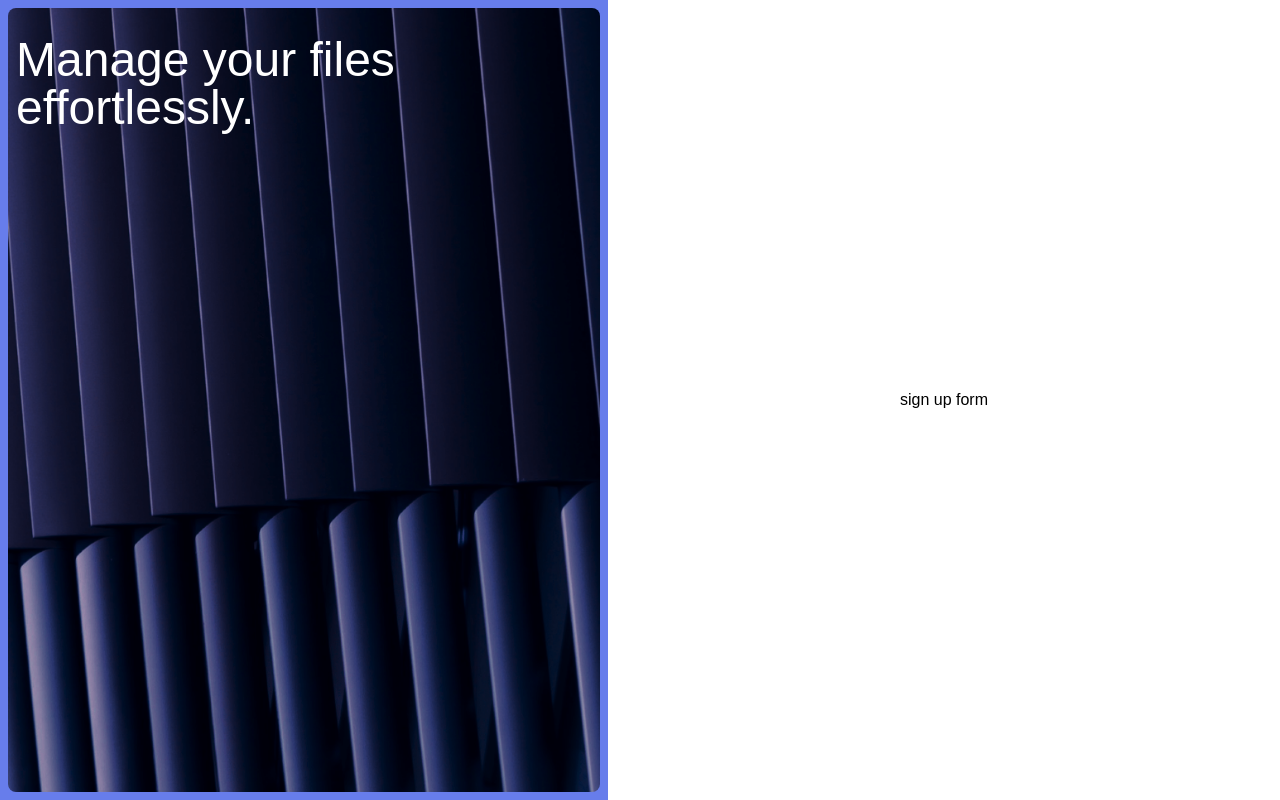
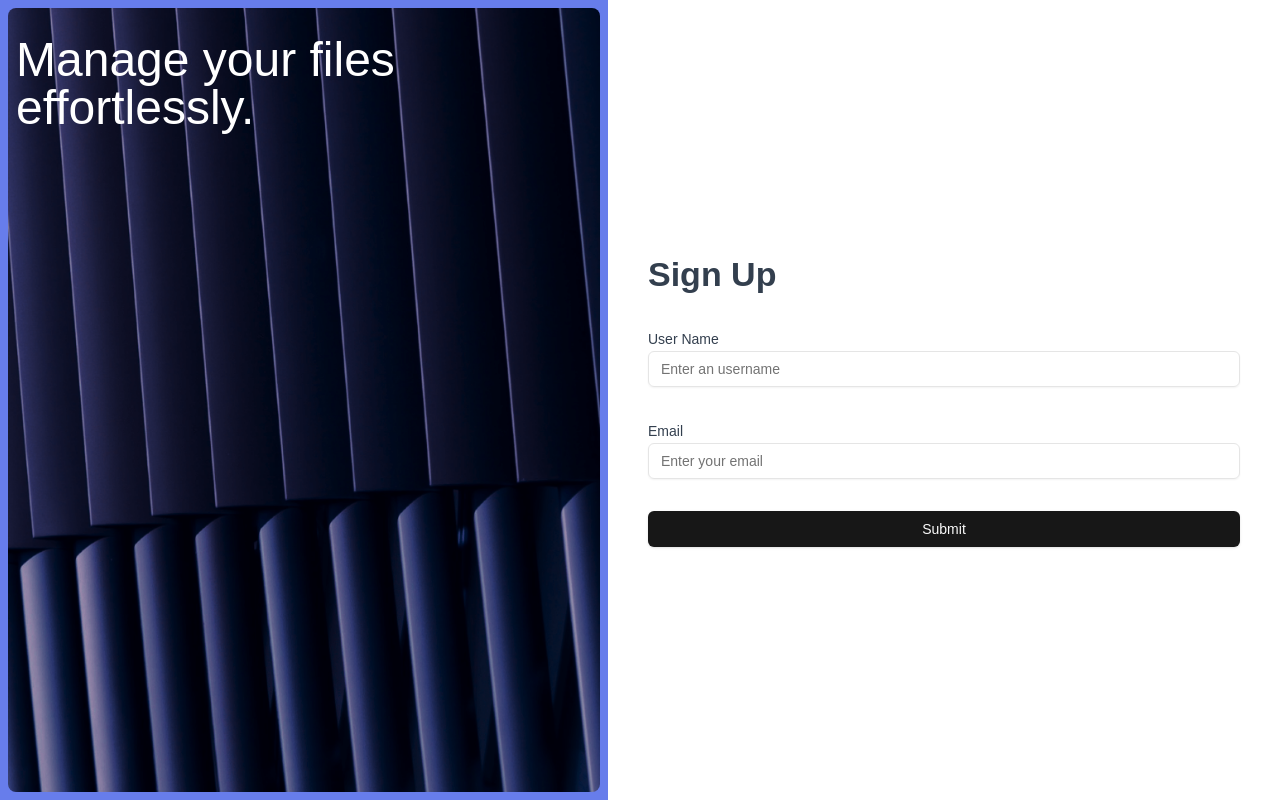
Before and after one commit to Hctor11/cloudwise, a Next.js app: page /sign-up in a window 1280 px wide. Built offline with nearby package versions, Linux system fonts and the light colour scheme.

Commit message:
add form elements

```diff
--- a/app/(auth)/layout.tsx
+++ b/app/(auth)/layout.tsx
@@ -1,3 +1,5 @@
+"use client"
+
 import React from "react";
 /* eslint-disable tailwindcss/classnames-order */
 
@@ -11,7 +13,7 @@ const Layout = ({ children }: { children: React.ReactNode }) => {
           </div>
         </div>
       </section>
-      <div className="flex flex-1 items-center justify-center p-10 bg-white">
+      <div className="flex flex-1 flex-col items-center bg-white p-4 py-10 lg:justify-center lg:p-10 lg:py-0">
         {children}
       </div>
     </div>
--- a/app/(auth)/sign-in/page.tsx
+++ b/app/(auth)/sign-in/page.tsx
@@ -1,11 +1,13 @@
+"use client"
+
 import React from 'react'
 import AuthForm from '@/components/AuthForm'
 
 const SignIn = () => {
   return (
-    <div>
+    <>
       <AuthForm type="sign-in"/>
-    </div>
+    </>
   )
 }
 
--- a/app/(auth)/sign-up/page.tsx
+++ b/app/(auth)/sign-up/page.tsx
@@ -1,11 +1,13 @@
+"use client"
+
 import React from 'react'
 import AuthForm from '@/components/AuthForm'
 
 const SignUp = () => {
   return (
-    <div>
+    <>
       <AuthForm type="sign-up"/>
-    </div>
+    </>
   )
 }
 
--- a/app/globals.css
+++ b/app/globals.css
@@ -62,7 +62,7 @@ body {
     @apply flex h-[78px] flex-col justify-center rounded-xl border border-light-300 px-4 shadow-drop-1;
   }
   .shad-form-label {
-    @apply text-light-100 pt-2 body-2 w-full !important;
+    @apply text-light-100 w-full !important;
   }
   .shad-form-message {
     @apply text-red body-2 ml-4 !important;
@@ -207,7 +207,7 @@ body {
 
   /* AuthForm */
   .auth-form {
-    @apply flex max-h-[800px] w-full max-w-[580px] flex-col justify-center space-y-6 transition-all lg:h-full lg:space-y-8 !important;
+    @apply flex max-h-[800px] w-full max-w-[1000px] flex-col justify-center space-y-6 transition-all lg:h-full lg:space-y-8 !important;
   }
   .form-title {
     @apply h1 text-center text-light-100 md:text-left !important;
@@ -360,6 +360,7 @@ body {
   .thumbnail-image {
     @apply size-full object-cover object-center !important;
   }
+
 }
 
 @layer base {
--- a/components/AuthForm.tsx
+++ b/components/AuthForm.tsx
@@ -1,16 +1,90 @@
-import React from 'react'
+"use client";
 
-const AuthForm = ({ type }:{type: "sign-in" | "sign-up"}) => {
+import React from "react";
+import { z } from "zod";
+import { zodResolver } from "@hookform/resolvers/zod";
+import { useForm } from "react-hook-form";
+
+import { Button } from "@/components/ui/button";
+import {
+  Form,
+  FormControl,
+  FormDescription,
+  FormField,
+  FormItem,
+  FormLabel,
+  FormMessage,
+} from "@/components/ui/form";
+import { Input } from "@/components/ui/input";
+
+const AuthFormSchema = z.object({
+  email: z.string().email(),
+  password: z.string().min(8),
+  username: z.string().min(3),
+});
+
+const AuthForm = ({ type }: { type: "sign-in" | "sign-up" }) => {
+  // 1. Define your form.
+  const form = useForm<z.infer<typeof AuthFormSchema>>({
+    resolver: zodResolver(AuthFormSchema),
+    defaultValues: {
+      username: "",
+    },
+  });
+
+  // 2. Define a submit handler.
+  function onSubmit(values: z.infer<typeof AuthFormSchema>) {
+    // Do something with the form values.
+    // ✅ This will be type-safe and validated.
+    console.log(values);
+  }
+
   return (
-    <div>
-        {type === 'sign-in' && (
-            <div>sign in form</div>
-        )}
-        {type === 'sign-up' && (
-            <div>sign up form</div>
-        )}
-    </div>
-  )
-}
+    <>
+      <Form {...form}>
+        <form onSubmit={form.handleSubmit(onSubmit)} className="auth-form">
+          <h1 className="form-title">
+            {type === "sign-in" ? "Sign In" : "Sign Up"}
+          </h1>
+          {type === "sign-up" && (
+            <FormField
+              control={form.control}
+              name="username"
+              render={({ field }) => (
+                <FormItem>
+                  <FormLabel className="shad-form-label">User Name</FormLabel>
+                  <FormControl>
+                    <Input
+                      placeholder="Enter an username"
+                      {...field}
+                    />
+                  </FormControl>
+                  <FormMessage className="shad-form-message" />
+                </FormItem>
+              )}
+            />
+          )}
 
-export default AuthForm
+          <FormField
+            control={form.control}
+            name="email"
+            render={({ field }) => (
+              <FormItem>
+                <FormLabel className="shad-form-label">Email</FormLabel>
+                <FormControl>
+                  <Input placeholder="Enter your email" {...field} />
+                </FormControl>
+
+                <FormMessage className="shad-form-message" />
+              </FormItem>
+            )}
+          />
+
+          <Button type="submit">Submit</Button>
+        </form>
+      </Form>
+    </>
+  );
+};
+
+export default AuthForm;
--- a/components/ui/form.tsx
+++ b/components/ui/form.tsx
@@ -80,7 +80,7 @@ const FormItem = React.forwardRef<
 
   return (
     <FormItemContext.Provider value={{ id }}>
-      <div ref={ref} className={cn("space-y-2", className)} {...props} />
+      <div ref={ref} className={cn("", className)} {...props} />
     </FormItemContext.Provider>
   )
 })
--- /dev/null
+++ b/components/ui/input.tsx
@@ -0,0 +1,22 @@
+import * as React from "react"
+
+import { cn } from "@/lib/utils"
+
+const Input = React.forwardRef<HTMLInputElement, React.ComponentProps<"input">>(
+  ({ className, type, ...props }, ref) => {
+    return (
+      <input
+        type={type}
+        className={cn(
+          "flex h-9 w-full rounded-md border border-neutral-200 bg-transparent px-3 py-1 text-base shadow-sm transition-colors file:border-0 file:bg-transparent file:text-sm file:font-medium file:text-neutral-950 placeholder:text-neutral-500 focus-visible:outline-none focus-visible:ring-1 focus-visible:ring-neutral-950 disabled:cursor-not-allowed disabled:opacity-50 md:text-sm dark:border-neutral-800 dark:file:text-neutral-50 dark:placeholder:text-neutral-400 dark:focus-visible:ring-neutral-300",
+          className
+        )}
+        ref={ref}
+        {...props}
+      />
+    )
+  }
+)
+Input.displayName = "Input"
+
+export { Input }
--- a/tailwind.config.ts
+++ b/tailwind.config.ts
@@ -97,6 +97,6 @@ const config: Config = {
   		}
   	}
   },
-  plugins: [tailwindAnimate, require("tailwindcss-animate")],
+  plugins: [tailwindAnimate],
 };
 export default config;
```
Also changed, not shown: eslint.config.mjs (+12 -12 lines), 1 other file (tests, documents, lock files or other folders).
